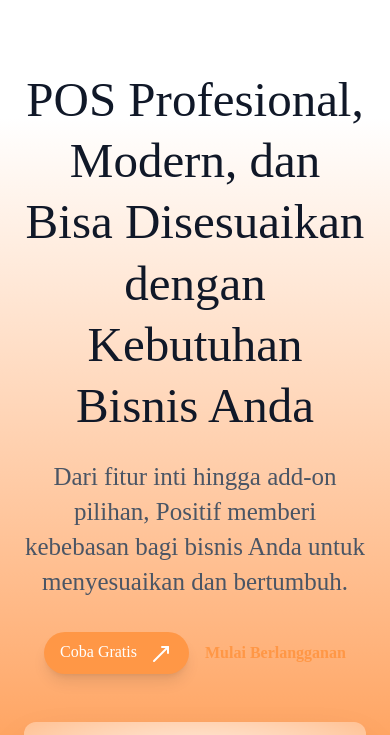
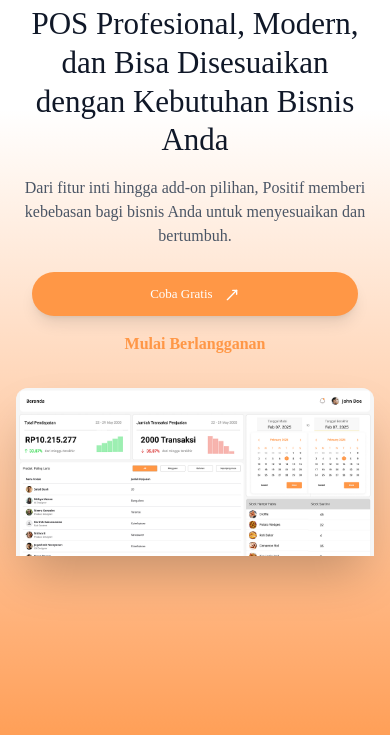
Before and after one commit to kalikodeid/positif-landing-page, an Astro site: page / in a window 390 px wide. Shown: the part 59-794 px from the top of the page. Built offline with nearby package versions, Linux system fonts and the light colour scheme; Astro itself is replaced by a stand-in of ours; a web font is replaced by a local one.

Commit message:
feat: refine Hero component layout and styling for enhanced responsiveness and user experience

```diff
--- a/src/components/Hero.astro
+++ b/src/components/Hero.astro
@@ -3,40 +3,40 @@
 import { MoveUpRight } from "@lucide/astro";
 ---
 
-<section class="pt-32 bg-linear-to-b from-white from-20% to-primary-500 h-[105vh]">
-  <div class="container mx-auto px-6 h-full">
-    <div class="flex flex-col gap-12 items-center flex-1 h-full">
-      <div>
-        <h1 class="text-4xl text-gray-900 mb-6 leading-tight text-center">
+<section class="pt-16 sm:pt-24 md:pt-32 bg-linear-to-b from-white from-20% to-primary-500 min-h-screen lg:h-[105vh]">
+  <div class="container mx-auto px-4 sm:px-6 h-full">
+    <div class="flex flex-col gap-8 sm:gap-10 md:gap-12 items-center flex-1 h-full">
+      <div class="w-full">
+        <h1 class="text-2xl sm:text-3xl md:text-4xl lg:text-5xl text-gray-900 mb-4 sm:mb-6 leading-tight text-center px-2">
           POS Profesional, Modern, dan Bisa Disesuaikan dengan Kebutuhan Bisnis
           Anda
         </h1>
-        <p class="text-xl text-gray-600 mb-8 text-center">
+        <p class="text-base sm:text-lg md:text-xl text-gray-600 mb-6 sm:mb-8 text-center max-w-3xl mx-auto px-2">
           Dari fitur inti hingga add-on pilihan, Positif memberi kebebasan bagi
           bisnis Anda untuk menyesuaikan dan bertumbuh.
         </p>
-        <div class="flex flex-row justify-center">
+        <div class="flex flex-col sm:flex-row justify-center gap-4 sm:gap-0 px-4">
           <button
-            class="bg-primary-500 text-white px-4 py-2 rounded-full text-md hover:bg-primary-600 shadow-lg"
+            class="bg-primary-500 text-white px-6 py-3 rounded-full text-sm sm:text-md hover:bg-primary-600 shadow-lg transition-colors w-full sm:w-auto"
           >
             Coba Gratis
-            <MoveUpRight class="inline-block ml-2" color="#ffffff" />
+            <MoveUpRight class="inline-block ml-2 w-4 h-4 sm:w-5 sm:h-5" color="#ffffff" />
           </button>
           <button
-            class="ml-4 text-primary-500 font-semibold hover:text-primary-600"
+            class="sm:ml-4 text-primary-500 font-semibold hover:text-primary-600 transition-colors w-full sm:w-auto"
           >
             Mulai Berlangganan
           </button>
         </div>
       </div>
       <div
-        class="relative flex-1 w-full max-w-5xl bg-radial from-white/100 to-white/30 rounded-t-xl shadow-2xl px-4 pt-4 overflow-hidden"
+        class="relative flex-1 w-full max-w-5xl bg-radial from-white/100 to-white/30 rounded-t-xl shadow-2xl overflow-hidden"
       >
-        <div
-          class="bg-cover bg-top h-full w-full"
-          style={`background-image: url('${DashboardImage}');`}
-        >
-        </div>
+        <img
+          src={DashboardImage}
+          alt="Dashboard Preview"
+          class="w-full h-full object-cover object-top"
+        />
       </div>
     </div>
   </div>
```
